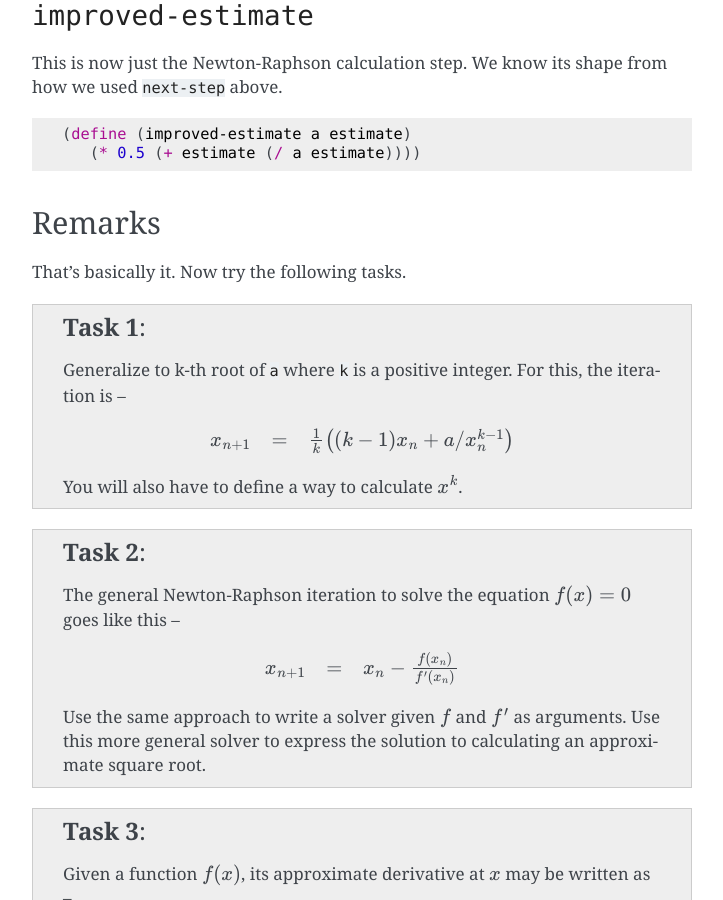
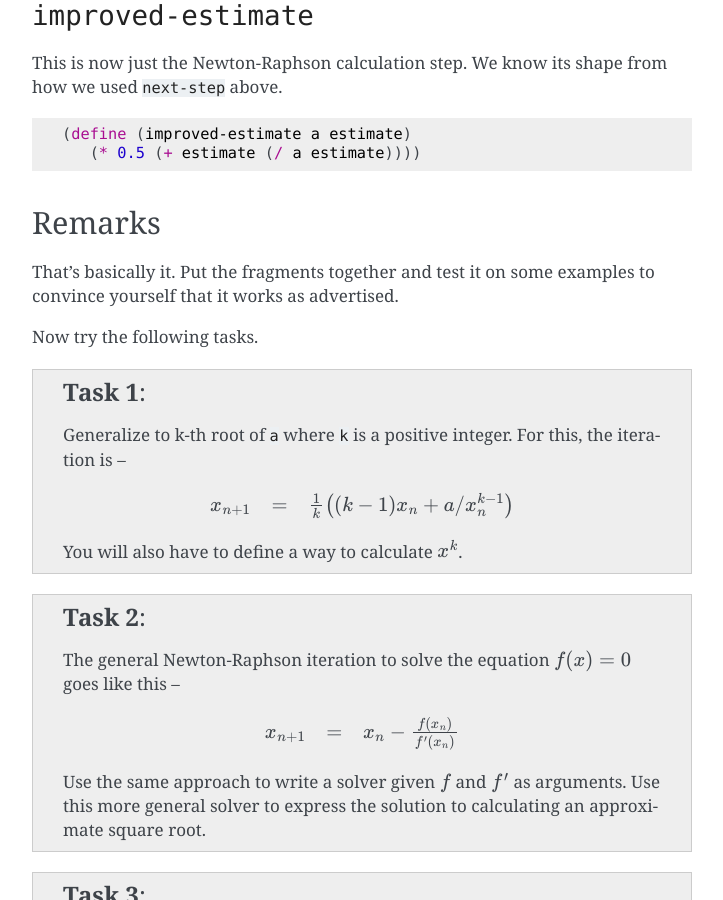
Before and after one commit to kreauniv/complit, a Sphinx documentation site: the page built from source/programs/approx-sqrt.rst, in a window 1280 px wide and 900 px high, scrolled down 1651 px. Shown: the whole window, without its empty margins (388-1111 px from the left). Built offline with Sphinx 7.4.7, drawn with Linux system fonts in a browser that asks for light colours.

Commit message:
Tweaked approx-sqrt text

```diff
--- a/source/programs/approx-sqrt.rst
+++ b/source/programs/approx-sqrt.rst
@@ -97,7 +97,10 @@ We know its shape from how we used ``next-step`` above.
 Remarks
 -------
 
-That's basically it. Now try the following tasks.
+That's basically it. Put the fragments together and test it on some examples
+to convince yourself that it works as advertised.
+
+Now try the following tasks.
 
 .. admonition:: **Task 1**
 
```
